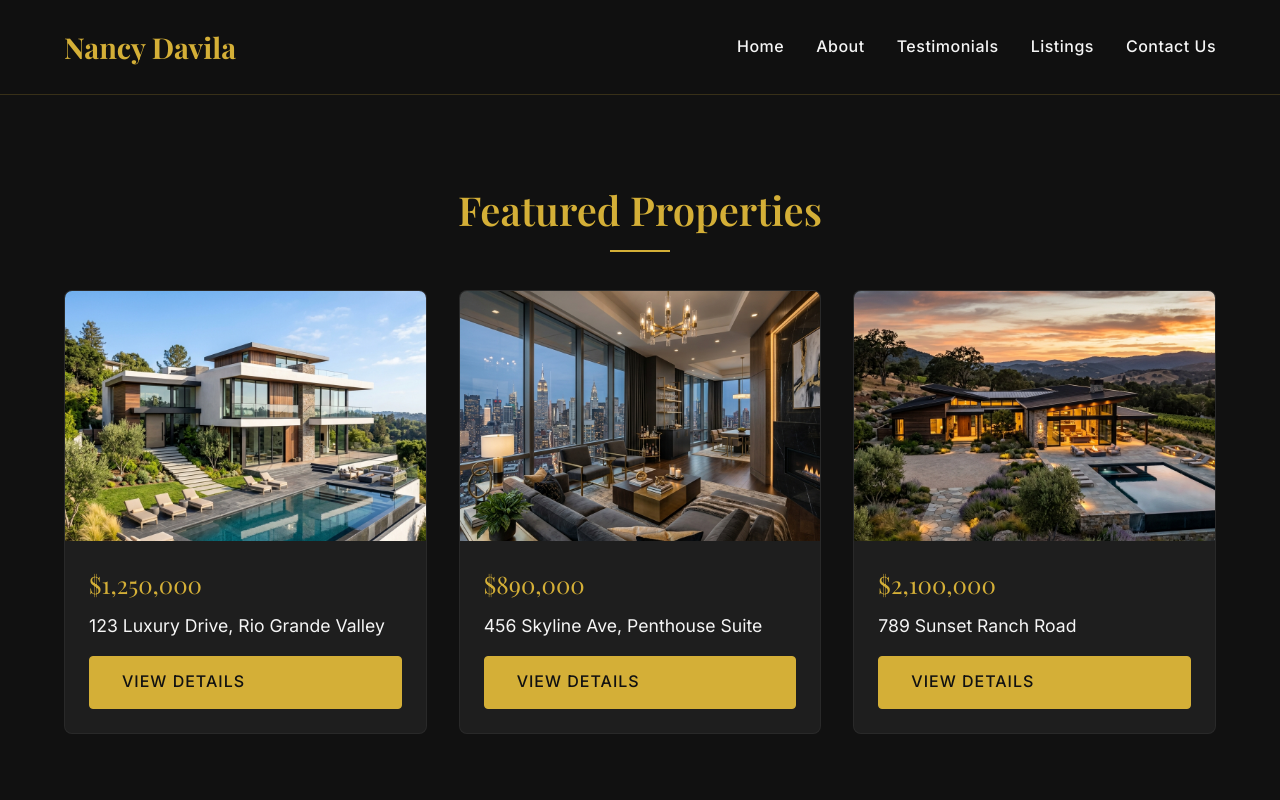
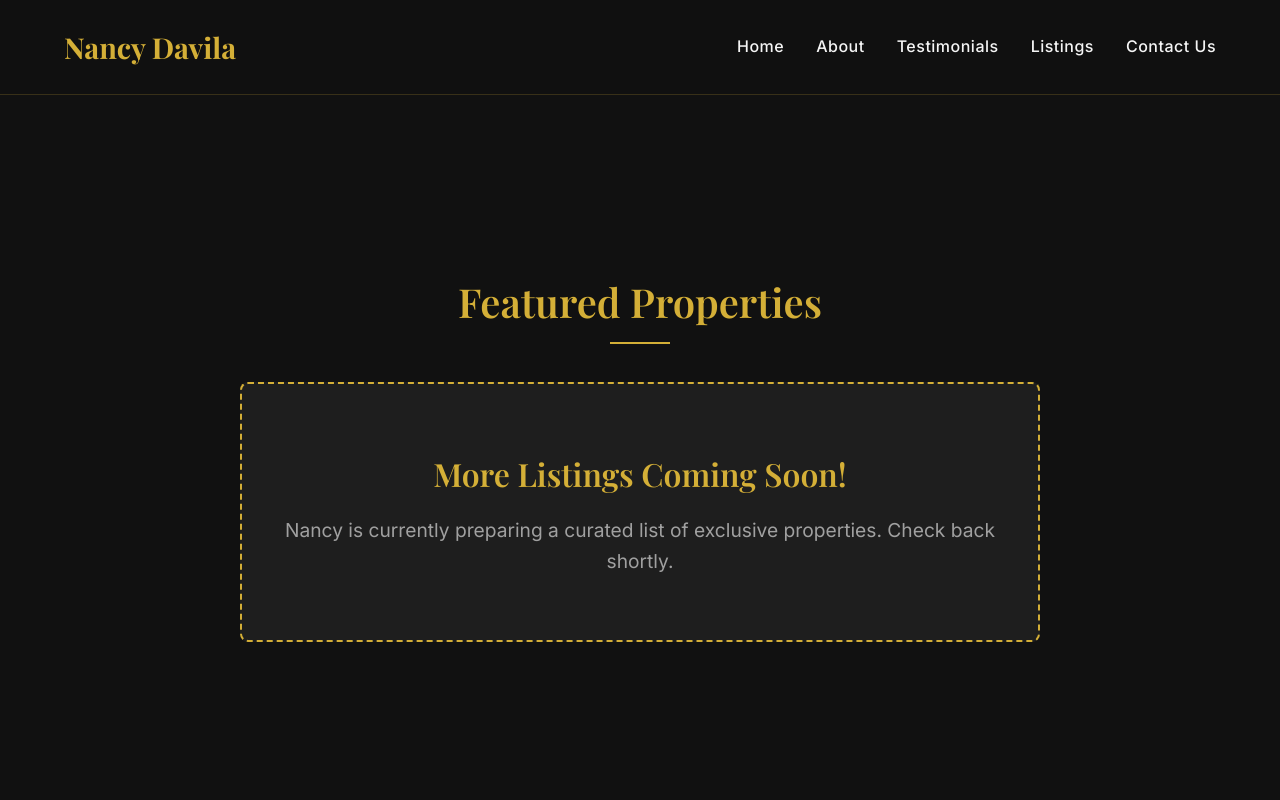
Before and after one commit to elfgab/elfgab.github.io, a plain HTML site: page davila_realestate/listings.html in a window 1280 px wide. Shown: the top 800 px of the page. Drawn offline with nearby package versions, Linux system fonts and the light colour scheme; a web font is replaced by a local one.

Commit message:
Replace listings with coming soon banner

```diff
--- a/davila_realestate/css/styles.css
+++ b/davila_realestate/css/styles.css
@@ -216,53 +216,26 @@ section {
   font-weight: 600;
 }
 
-/* Listings */
-.listings-grid {
-  display: grid;
-  grid-template-columns: repeat(auto-fit, minmax(300px, 1fr));
-  gap: 2rem;
+/* Listings - Coming Soon */
+.coming-soon-banner {
+  text-align: center;
+  padding: 4rem 2rem;
+  background-color: var(--color-surface);
+  border: 2px dashed var(--color-gold);
+  border-radius: 8px;
+  max-width: 800px;
+  margin: 0 auto;
 }
 
-.listing-card {
-  background-color: var(--color-surface);
-  border-radius: 8px;
-  overflow: hidden;
-  border: 1px solid rgba(255,255,255,0.05);
-  transition: var(--transition);
-  display: flex;
-  flex-direction: column;
+.coming-soon-banner h3 {
+  font-size: 2rem;
+  color: var(--color-gold);
+  margin-bottom: 1rem;
 }
 
-.listing-card:hover {
-  border-color: rgba(212, 175, 55, 0.5);
-  transform: translateY(-5px);
-}
-
-.listing-img {
-  width: 100%;
-  height: 250px;
-  object-fit: cover;
-}
-
-.listing-info {
-  padding: 1.5rem;
-  flex-grow: 1;
-  display: flex;
-  flex-direction: column;
-}
-
-.listing-price {
-  font-family: var(--font-heading);
-  color: var(--color-gold);
-  font-size: 1.5rem;
-  margin-bottom: 0.5rem;
-}
-
-.listing-title {
-  font-size: 1.1rem;
-  color: var(--color-text);
-  margin-bottom: 1rem;
-  flex-grow: 1;
+.coming-soon-banner p {
+  font-size: 1.2rem;
+  color: var(--color-text-muted);
 }
 
 /* Contact */
--- a/davila_realestate/listings.html
+++ b/davila_realestate/listings.html
@@ -23,31 +23,9 @@
     <main>
         <section id="listings">
             <h2 class="section-title">Featured Properties</h2>
-            <div class="listings-grid">
-                <div class="listing-card">
-                    <img src="assets/listing_1.png" alt="Modern Mansion Exterior" class="listing-img">
-                    <div class="listing-info">
-                        <div class="listing-price">$1,250,000</div>
-                        <div class="listing-title">123 Luxury Drive, Rio Grande Valley</div>
-                        <a href="contact.html" class="btn">View Details</a>
-                    </div>
-                </div>
-                <div class="listing-card">
-                    <img src="assets/listing_2.png" alt="Luxury Condo Living Room" class="listing-img">
-                    <div class="listing-info">
-                        <div class="listing-price">$890,000</div>
-                        <div class="listing-title">456 Skyline Ave, Penthouse Suite</div>
-                        <a href="contact.html" class="btn">View Details</a>
-                    </div>
-                </div>
-                <div class="listing-card">
-                    <img src="assets/listing_3.png" alt="Sprawling Ranch Property" class="listing-img">
-                    <div class="listing-info">
-                        <div class="listing-price">$2,100,000</div>
-                        <div class="listing-title">789 Sunset Ranch Road</div>
-                        <a href="contact.html" class="btn">View Details</a>
-                    </div>
-                </div>
+            <div class="coming-soon-banner">
+                <h3>More Listings Coming Soon!</h3>
+                <p>Nancy is currently preparing a curated list of exclusive properties. Check back shortly.</p>
             </div>
         </section>
     </main>
```
